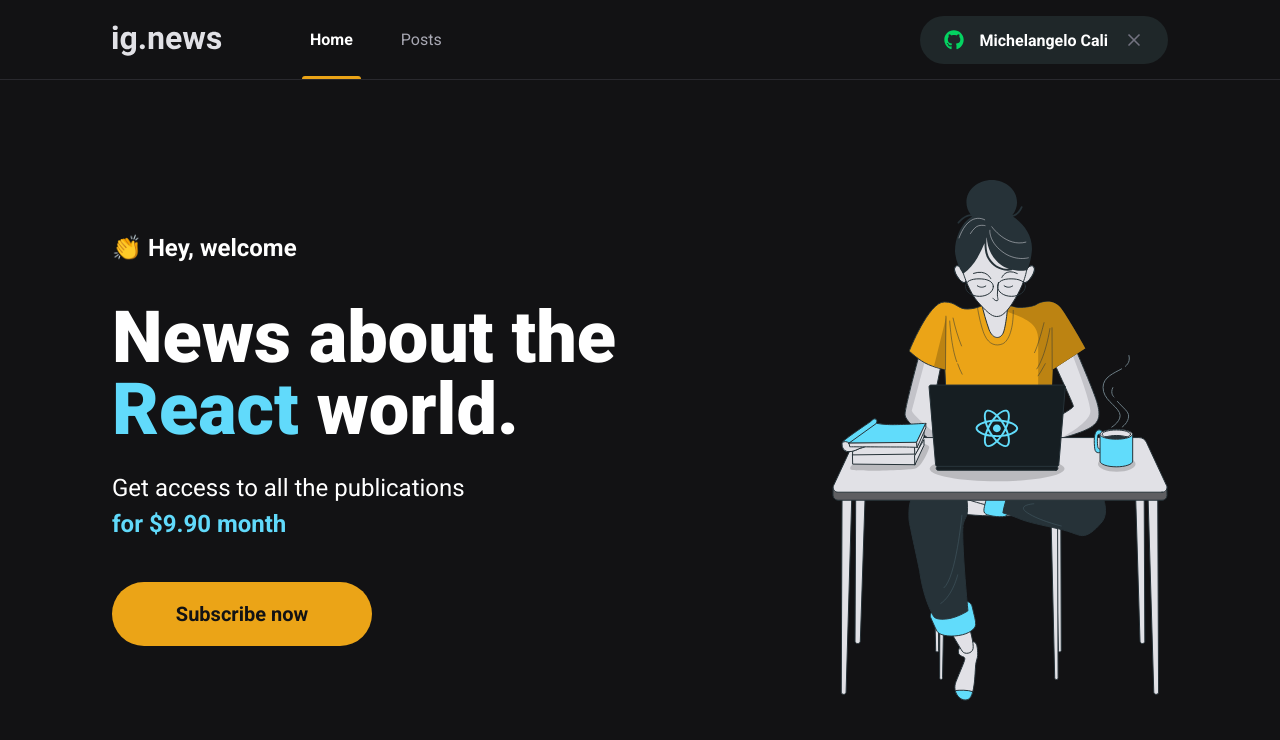
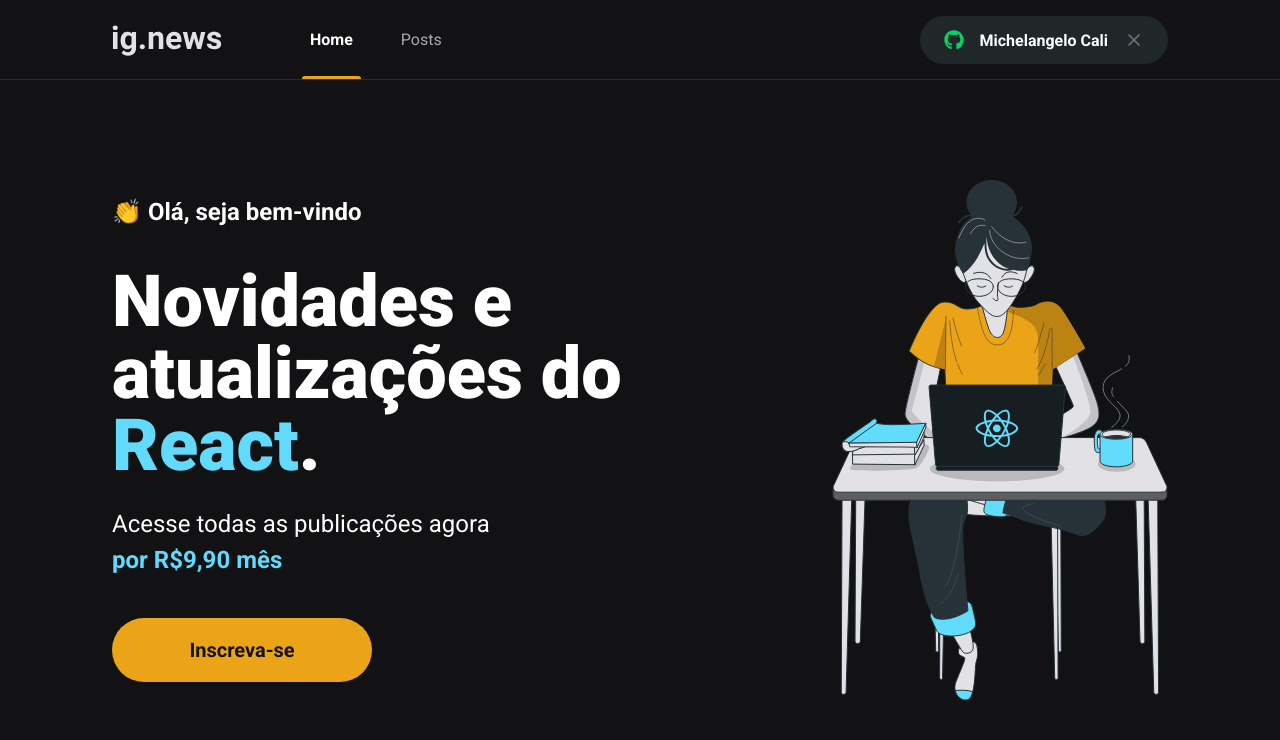
Before and after one commit to MichelangeloCali/ignews, a Next.js app: page / in a window 1280 px wide. Shown: the top 740 px of the page. Built offline with nearby package versions, Linux system fonts and the light colour scheme.

Commit message:
feat: Stripe configuration

```diff
--- a/src/components/SubscribeButton/SubscribeButton.tsx
+++ b/src/components/SubscribeButton/SubscribeButton.tsx
@@ -3,7 +3,7 @@
 export const SubscribeButton = () => {
   return (
     <button type="button" className={styles.subscribeButton}>
-      Subscribe now
+      Inscreva-se
     </button>
   )
 }
--- a/src/pages/index.tsx
+++ b/src/pages/index.tsx
@@ -13,13 +13,14 @@
 
       <main className={styles.contentContainer}>
         <section className={styles.hero}>
-          <span>👏 Hey, welcome</span>
+          <span>👏 Olá, seja bem-vindo</span>
           <h1>
-            News about the <span>React</span> world.
+            Novidades e atualizações do <span>React</span>.
           </h1>
           <p>
-            Get access to all the publications <br />
-            <span>for $9.90 month</span>
+            Acesse todas as publicações agora
+            <br />
+            <span>por R$9,90 mês</span>
           </p>
 
           <SubscribeButton />
```
